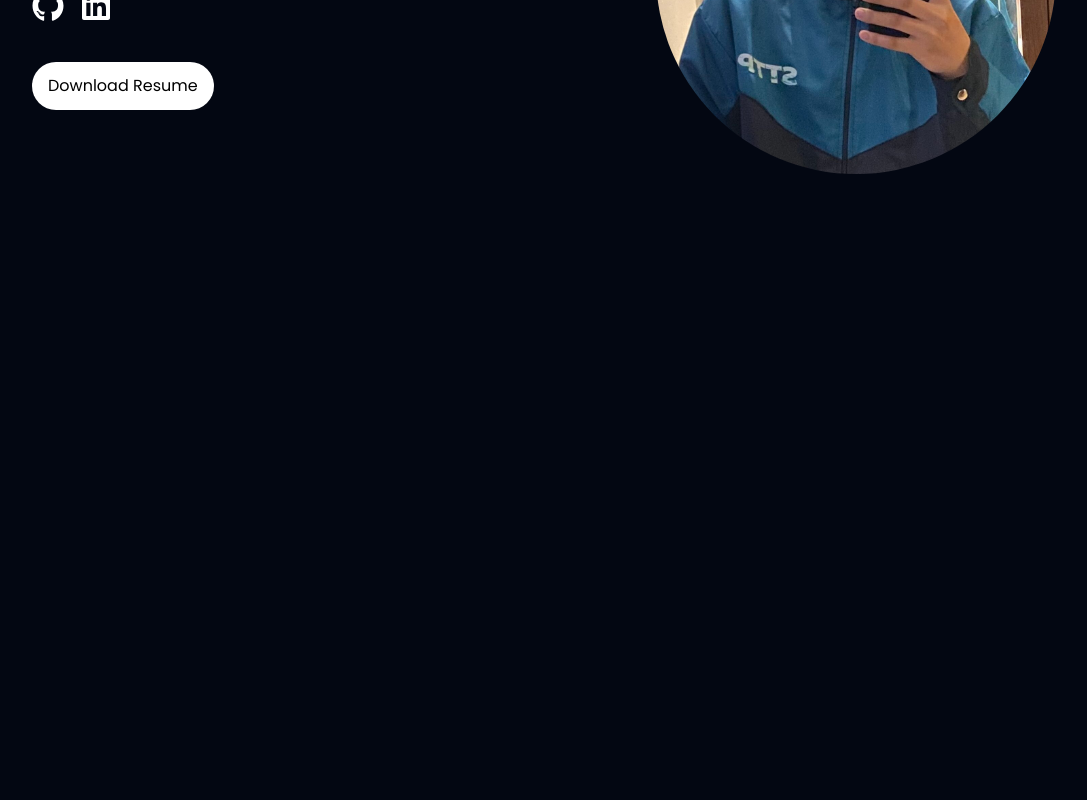
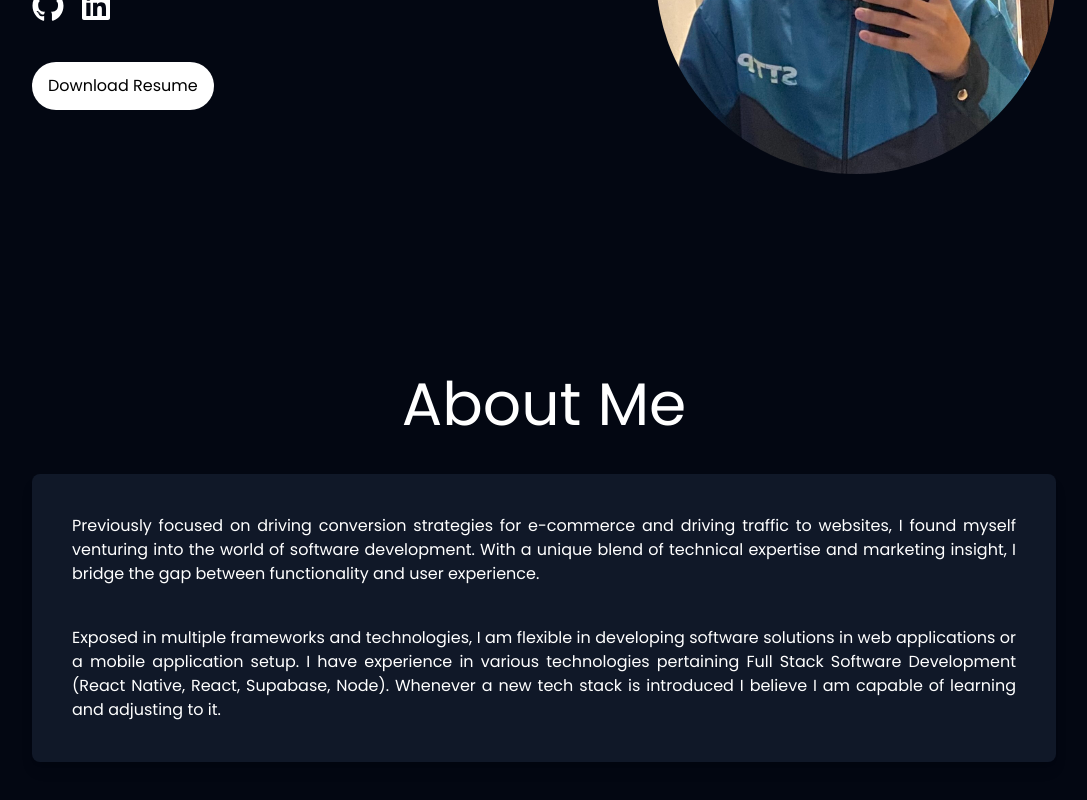
Before and after one commit to TBNRjaborel/my-website-porfolio, a Next.js app: page / in a window 1280 px wide. Shown: the part 426-1226 px from the top of the page, without its empty margins (96-1183 px from the left). Before the commit the page ends 800 px from the top, so only its background shows below. Built offline with nearby package versions, Linux system fonts and the light colour scheme.

Commit message:
added about page

```diff
--- a/src/app/page.js
+++ b/src/app/page.js
@@ -1,12 +1,12 @@
 import Image from "next/image";
 import LandingPage from "@/components/landing_page";
-
+import AboutPage from "@/components/about";
 
 export default function Home() {
   return (
     <div>
       <LandingPage/>
-
+      <AboutPage/>
     </div>
   );
 }
--- a/src/components/about.js
+++ b/src/components/about.js
@@ -1,7 +1,27 @@
-<div className ="flex items-center justify-between">
-                    <p>
-                    Previously focused on driving conversion strategies for e-commerce and driving traffic to websites,
-                    I found myself venturing into the world of software development. With a unique blend of technical expertise
-                    and marketing insight, I bridge the gap between functionality and user experience
-                    </p>
-                </div>
+import { poppins } from "@/utils/fonts";
+
+
+function AboutPage(){
+    return(
+        <div className ={`${poppins.className} flex flex-col items-center h-screen px-4`}>
+            <h1 className="text-6xl">About Me</h1>
+            <div className="shadow-lg mt-10 p-10 bg-gray-900 rounded-lg max-w-screen-lg">
+                <p className="max-w-screen-lg text-justify">
+                Previously focused on driving conversion strategies for e-commerce and driving traffic to websites,
+                I found myself venturing into the world of software development. With a unique blend of technical expertise
+                and marketing insight, I bridge the gap between functionality and user experience.
+                </p>
+                <p className="mt-10 text-justify max-w-screen-lg">Exposed in multiple frameworks and technologies, I am flexible in developing software solutions in web
+                applications or a mobile application setup. I have experience in various technologies pertaining Full Stack
+                Software Development (React Native, React, Supabase, Node). Whenever a new tech stack is introduced I believe
+                I am capable of learning and adjusting to it.
+                </p>
+            </div>
+
+        </div>
+
+    )
+
+}
+
+export default AboutPage;
```
